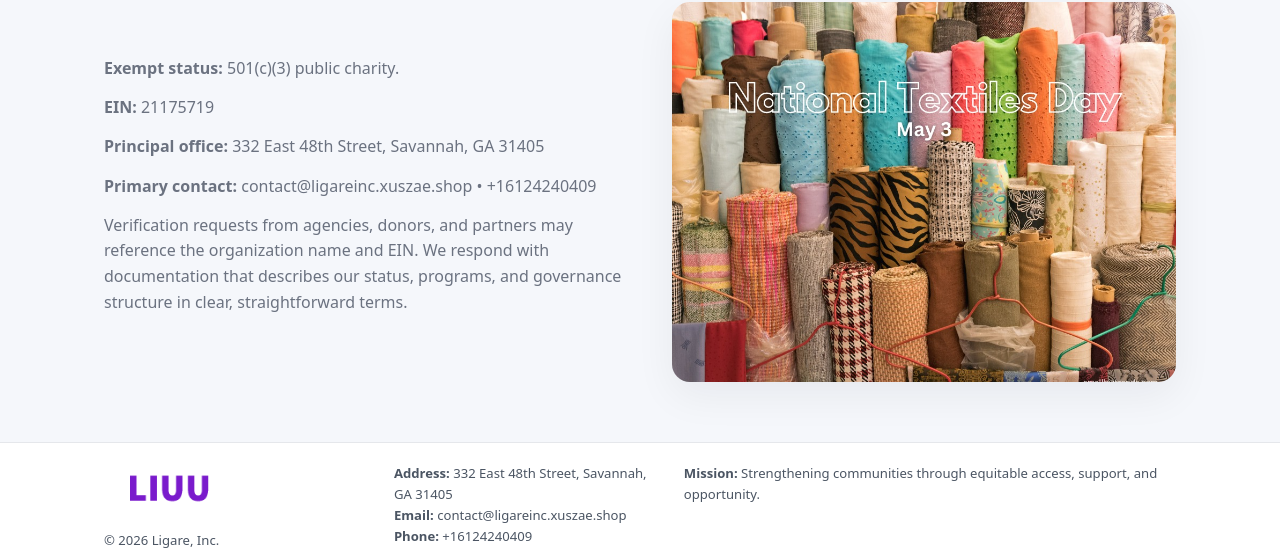
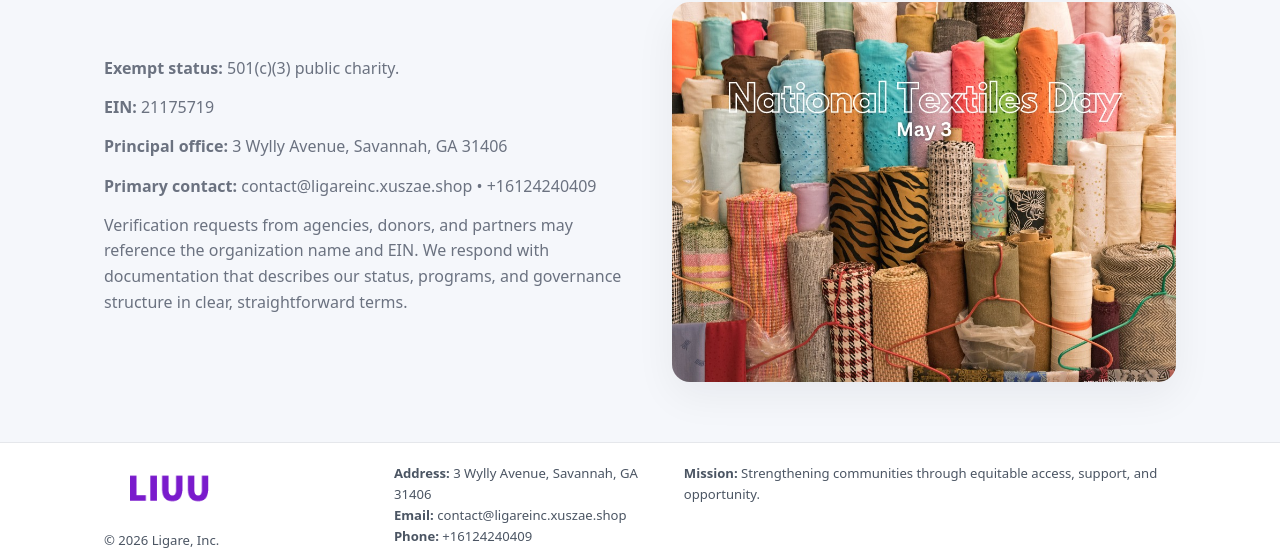
Before and after one commit to thuanbg111/ligare-inc-5719, a plain HTML site: page governance.html in a window 1280 px wide. Shown: the part 1264-1819 px from the top of the page. Drawn offline with Linux system fonts and the light colour scheme.

Commit message:
Safe replace address only

```diff
--- a/governance.html
+++ b/governance.html
@@ -11,7 +11,7 @@
 <meta name="data-name" content="Ligare, Inc.">
 <meta name="data-email" content="contact@ligareinc.xuszae.shop">
 <meta name="data-phone" content="+16124240409">
-<meta name="data-address" content="332 East 48th Street, Savannah, GA 31405">
+<meta name="data-address3 Wylly Avenue, Savannah, GA 31406">
 <meta name="data-map" content="332+East+48th+Street,+Savannah,+GA+31405">
   <meta name="description" content="Our nonprofit strengthens the community with programs focused on community services, education, and direct relief.">
 </head>
@@ -90,7 +90,7 @@
     <div>
       <p><strong>Exempt status:</strong> 501(c)(3) public charity.</p>
       <p><strong>EIN:</strong> 21175719</p>
-      <p><strong>Principal office:</strong> 332 East 48th Street, Savannah, GA 31405</p>
+      <p><strong>Principal office:</strong> 3 Wylly Avenue, Savannah, GA 31406</p>
       <p><strong>Primary contact:</strong> contact@ligareinc.xuszae.shop • +16124240409</p>
       <p>
         Verification requests from agencies, donors, and partners may reference the organization
@@ -110,7 +110,7 @@
       <div class="small">501(c)(3) • EIN: 21175719</div>
     </div>
     <div>
-      <div class="small"><strong>Address:</strong> 332 East 48th Street, Savannah, GA 31405</div>
+      <div class="small"><strong>Address:</strong> 3 Wylly Avenue, Savannah, GA 31406</div>
       <div class="small"><strong>Email:</strong> contact@ligareinc.xuszae.shop</div>
       <div class="small"><strong>Phone:</strong> +16124240409</div>
     </div>
```
